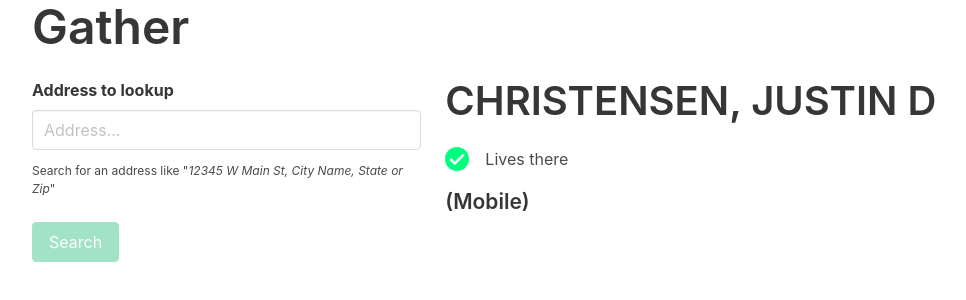
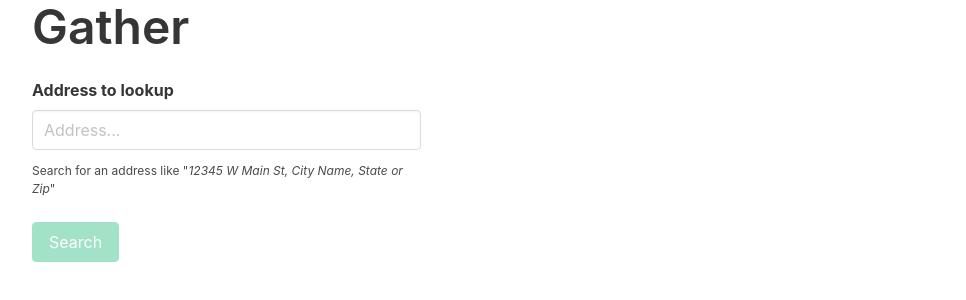
Before and after one commit to remotecong/gather, a React (Create React App) app: page / in a window 1280 px wide. Shown: the top 300 px of the page, without its empty margins (0-966 px from the left). Built offline with nearby package versions, Linux system fonts and the light colour scheme.

Commit message:
moved loading into search component

```diff
--- a/package.json
+++ b/package.json
@@ -2,6 +2,7 @@
   "name": "gather",
   "version": "0.1.0",
   "private": true,
+  "homepage": "http://gather.dillonchristensen.com/",
   "dependencies": {
     "bulma": "^0.7.1",
     "react": "^16.3.2",
--- a/src/App.js
+++ b/src/App.js
@@ -1,17 +1,12 @@
 import React, {Component} from 'react';
 import OwnerInfo from './OwnerInfo';
 import Loader from './loader';
+import Search from './search';
 
 class App extends Component {
     state = {
         address: '',
-        loadedData: {
-            "mailingAddress": "11106 S 108TH EAST AVE, BIXBY, OK 74008",
-            "name": "CHRISTENSEN, JUSTIN D ",
-            "lastName": "CHRISTENSEN",
-            "livesThere": true,
-            "phones": [{"name": "Justin Christensen", "houseNumber": "918-698-5838", "isMobile": true}]
-        },
+        loadedData: null,
         isLoading: false
     };
 
@@ -19,8 +14,7 @@ class App extends Component {
         e.preventDefault();
         if (this.state.address && !this.state.isLoading) {
             this.setState({isLoading: true});
-            fetch(`http://localhost:3333/?address=${encodeURIComponent(this.state.address)}`)
-                .then(r => r.json())
+            Search(this.state.address)
                 .then(data => {
                     this.setState({isLoading: false, loadedData: data.error ? null : data});
                     if (data.error) {
@@ -54,14 +48,14 @@ class App extends Component {
                             <p className="help">Search for an address like "<em>12345 W Main St, City Name,
                                 State or
                                 Zip</em>"</p>
-                            <br />
+                            <br/>
                             <button className="button is-success"
                                     disabled={!this.state.address || this.state.isLoading}>Search
                             </button>
                         </form>
                     </div>
                     <div className="column">
-                        {this.state.isLoading ? <Loader /> : (this.state.loadedData &&
+                        {this.state.isLoading ? <Loader/> : (this.state.loadedData &&
                             <OwnerInfo owner={this.state.loadedData}/>)}
                     </div>
                 </div>
--- /dev/null
+++ b/src/search.js
@@ -0,0 +1,2 @@
+export default address => fetch(`${process.env.REACT_APP_API_URL}?address=${encodeURIComponent(address)}`)
+    .then(r => r.json());
```
